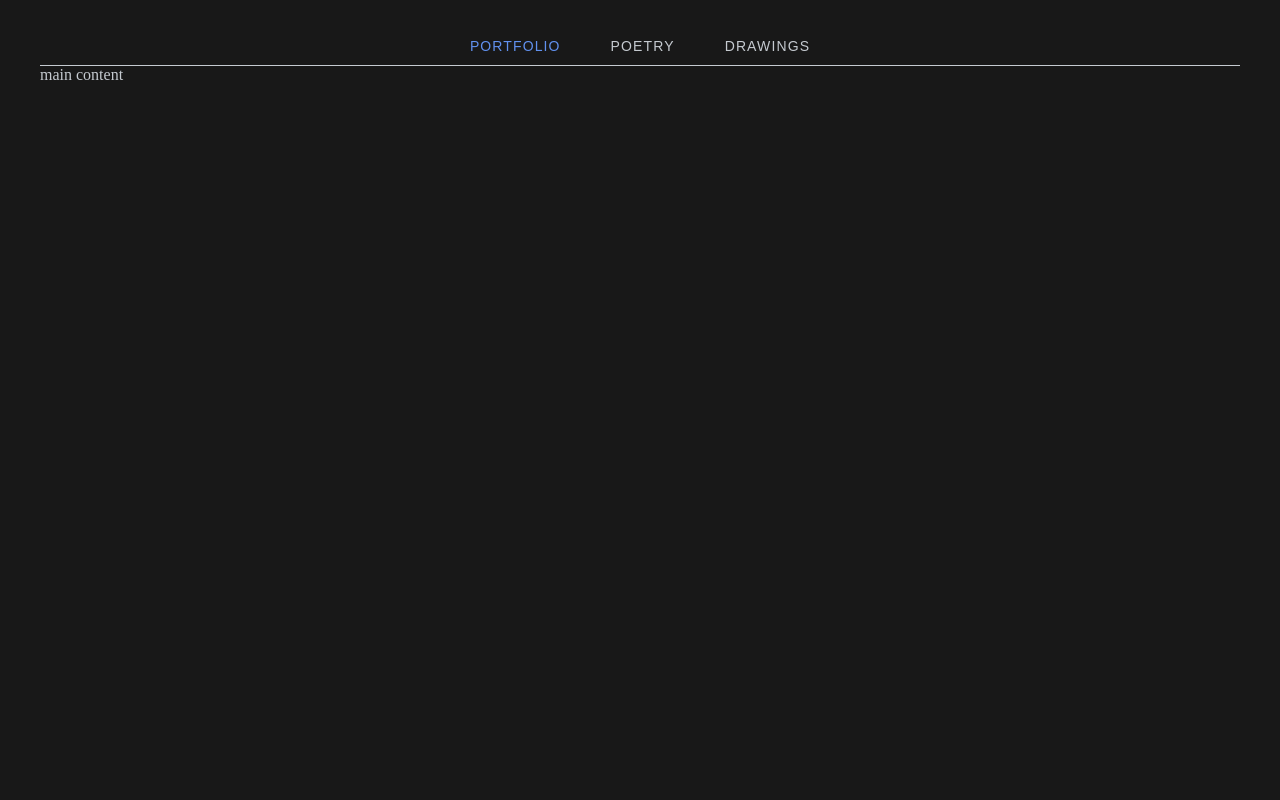
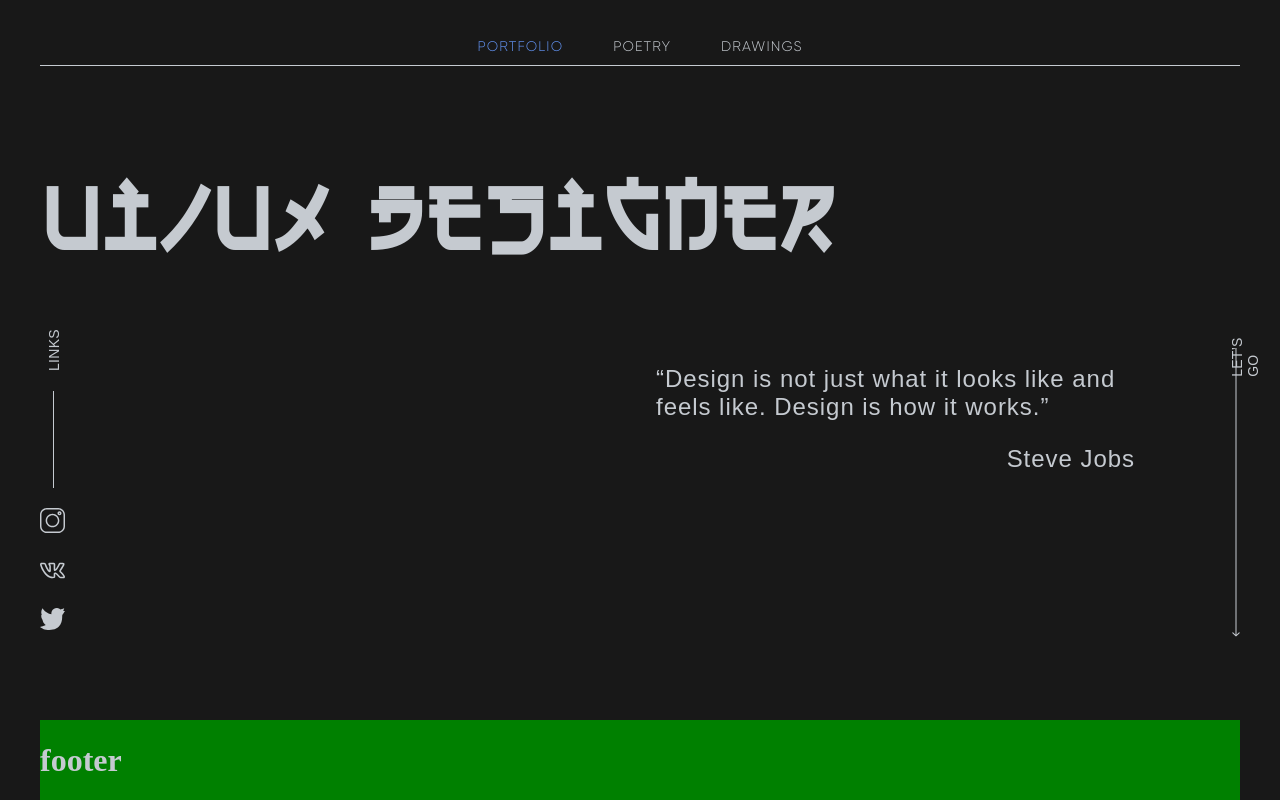
Before and after one commit to azaboss/baiburin-portfolio, a Gatsby site: page / in a window 1280 px wide. Shown: the top 800 px of the page. Built offline with nearby package versions, Linux system fonts and the light colour scheme; Gatsby itself is replaced by a stand-in of ours.

Commit message:
[ADDED]: hero section completed

```diff
--- a/gatsby-config.js
+++ b/gatsby-config.js
@@ -33,5 +33,13 @@ module.exports = {
       },
       __key: "pages",
     },
+    {
+      resolve: "gatsby-plugin-react-svg",
+      options: {
+        rule: {
+          include: /\.inline\.svg$/,
+        },
+      },
+    },
   ],
 };
--- a/package.json
+++ b/package.json
@@ -27,6 +27,7 @@
     "gatsby-plugin-manifest": "^4.4.0",
     "gatsby-plugin-mdx": "^3.4.0",
     "gatsby-plugin-react-helmet": "^5.4.0",
+    "gatsby-plugin-react-svg": "^3.1.0",
     "gatsby-plugin-sharp": "^4.4.0",
     "gatsby-plugin-sitemap": "^5.4.0",
     "gatsby-source-filesystem": "^4.4.0",
--- a/src/components/Title.js
+++ /dev/null
@@ -1,13 +0,0 @@
-import * as React from 'react'
-import './title.css'
-
-const Title = () => {
-    return (
-        <div className='title'>
-            Ornash<br/>
-            AZAMAT<br/>
-        </div>
-    );
-};
-
-export default Title;
--- /dev/null
+++ b/src/components/Title/index.js
@@ -0,0 +1,18 @@
+import React from "react";
+import Arrow from "../../images/svg/arrow.inline.svg";
+import styled from "@emotion/styled";
+const StyledTitle = styled.h2`
+  font-family: Eh_cyr, sans-serif;
+  font-size: 96px;
+  margin: 0;
+`;
+
+const Title = ({ title, withIcon = true }) => {
+  return (
+    <StyledTitle>
+      {title} {withIcon ? <Arrow /> : null}
+    </StyledTitle>
+  );
+};
+
+export default Title;
--- a/src/components/layout/Layout.js
+++ b/src/components/layout/Layout.js
@@ -3,8 +3,8 @@ import styled from "@emotion/styled";
 import "normalize.css";
 import { colors } from "../../constants/colors";
 import Navbar from "../navbar/Navbar";
-import { Global } from "@emotion/react";
-import { css } from "@emotion/css";
+import "../../css/typography.css";
+
 const Wrapper = styled.div`
   color: ${colors.primaryText};
   background-color: #181818;
@@ -31,14 +31,6 @@ const Layout = ({ children }) => {
     <Wrapper>
       <Container>
         <Content>
-          <Global
-            styles={css`
-              @font-face {
-                font-family: "Gilroy Light,sans-serif";
-                src: url("../../fonts/Gilroy-Light.otf") format("otf");
-              }
-            `}
-          />
           <Navbar />
           <MainContent>{children}</MainContent>
           <div style={{ background: "green", marginTop: "auto" }}>
--- a/src/components/title.css
+++ /dev/null
@@ -1,9 +0,0 @@
-@font-face {
-    font-family: 'Eh_cyr';
-    src: url('../fonts/Eh_cyr.woff2') format('woff2');
-}
-
-.title{
-    font-family: 'Eh_cyr';
-    font-size: 25px;
-}
--- /dev/null
+++ b/src/css/typography.css
@@ -0,0 +1,9 @@
+@font-face {
+    font-family: "Eh_cyr";
+    src: url("../fonts/Eh_cyr.woff2");
+}
+
+@font-face {
+    font-family: "Gilroy Light";
+    src: url("../fonts/Gilroy-Light.otf") ;
+}
--- a/src/pages/index.js
+++ b/src/pages/index.js
@@ -1,12 +1,119 @@
 import * as React from "react";
+import Layout from "../components/layout/Layout";
 import Title from "../components/Title";
-import Layout from "../components/layout/Layout";
+import styled from "@emotion/styled";
+import Instagram from "../images/svg/inst.inline.svg";
+import Vk from "../images/svg/vk.inline.svg";
+import Twitter from "../images/svg/twitter.inline.svg";
+import LongArrow from "../images/svg/longarrow.inline.svg";
+import { colors } from "../constants/colors";
+import { css } from "@emotion/css";
 // markup
+
+const Section = styled.section`
+  margin-top: 100px;
+`;
+
+const FlexContainer = styled.div`
+  display: flex;
+  flex-direction: ${(props) => props.direction || "row"};
+  justify-content: ${(props) => props.justifyContent || "flex-start"};
+  padding: ${(props) => props.padding || 0};
+  margin: ${(props) => props.margin || 0};
+
+  svg:not(last-child) {
+    margin-bottom: 25px;
+  }
+`;
+
+const HeroText = styled.span`
+  display: inline-block;
+  font-family: "Gilroy", sans-serif;
+  font-weight: 500;
+  font-size: 14px;
+  text-transform: uppercase;
+  letter-spacing: 0.02em;
+  margin: 0;
+  transform: rotate(-90deg);
+  color: ${colors.primaryText};
+`;
+
+const Quote = styled.p`
+  font-family: "Gilroy", sans-serif;
+  font-size: 24px;
+  font-weight: 300;
+  color: ${colors.primaryText};
+  letter-spacing: 0.04em;
+  text-align: ${(props) => props.align || "left"};
+`;
+
+const RelativeBlock = styled.div`
+  position: relative;
+  padding: ${(props) => props.padding};
+`;
+
 const HomePage = () => {
   return (
     <Layout>
-      <div style={{ height: "100vh" }}>main content</div>
-      <div style={{ height: "100vh" }}>main content</div>
+      <Section>
+        <Title title="UI/UX DESIGNER" withIcon={false} />
+        <FlexContainer justifyContent="space-between" margin="65px 0 0">
+          <RelativeBlock>
+            <p
+              className={css`
+                position: absolute;
+                top: 0;
+                left: -7px;
+                margin: 0;
+              `}
+            >
+              <HeroText>links</HeroText>
+            </p>
+
+            <FlexContainer direction="column" padding={"30px 0 0 "}>
+              <span
+                className={css`
+                  width: 1px;
+                  height: 97px;
+                  background-color: ${colors.primaryText};
+                  margin: 20px 13px;
+                `}
+              />
+              <Instagram />
+              <Vk />
+              <Twitter />
+            </FlexContainer>
+          </RelativeBlock>
+
+          <FlexContainer>
+            <div
+              className={css`
+                width: 479px;
+                margin-right: 97px;
+              `}
+            >
+              <Quote>
+                “Design is not just what it looks like and feels like. Design is
+                how it works.”
+              </Quote>
+              <Quote align="right">Steve Jobs</Quote>
+            </div>
+            <RelativeBlock padding={"7px 0 0 "}>
+              <p
+                className={css`
+                  position: absolute;
+                  top: 0;
+                  left: -7px;
+                  margin: 0;
+                `}
+              >
+                <HeroText>Let’s go</HeroText>
+              </p>
+              <LongArrow />
+            </RelativeBlock>
+          </FlexContainer>
+        </FlexContainer>
+      </Section>
     </Layout>
   );
 };
```
Also changed, not shown: src/images/svg/arrow.inline.svg (added), src/images/svg/inst.inline.svg (added), src/images/svg/longarrow.inline.svg (added), src/images/svg/twitter.inline.svg (added), src/images/svg/vk.inline.svg (added), 1 other file.
